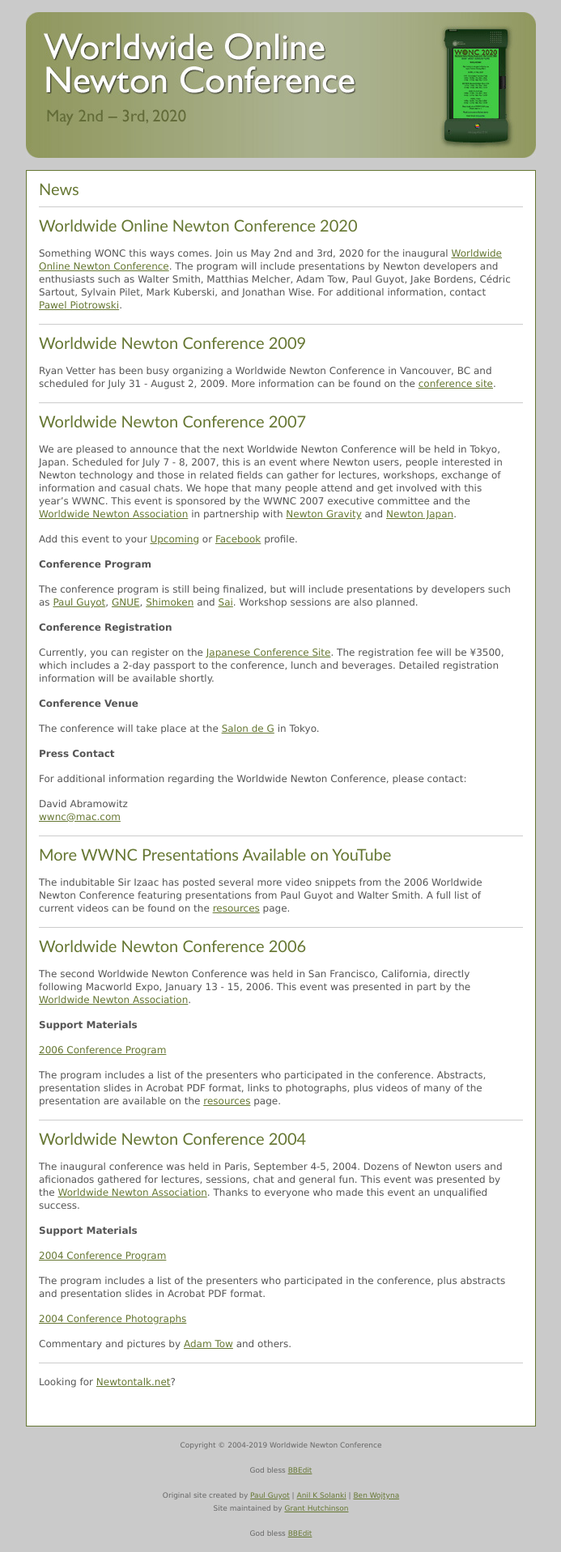
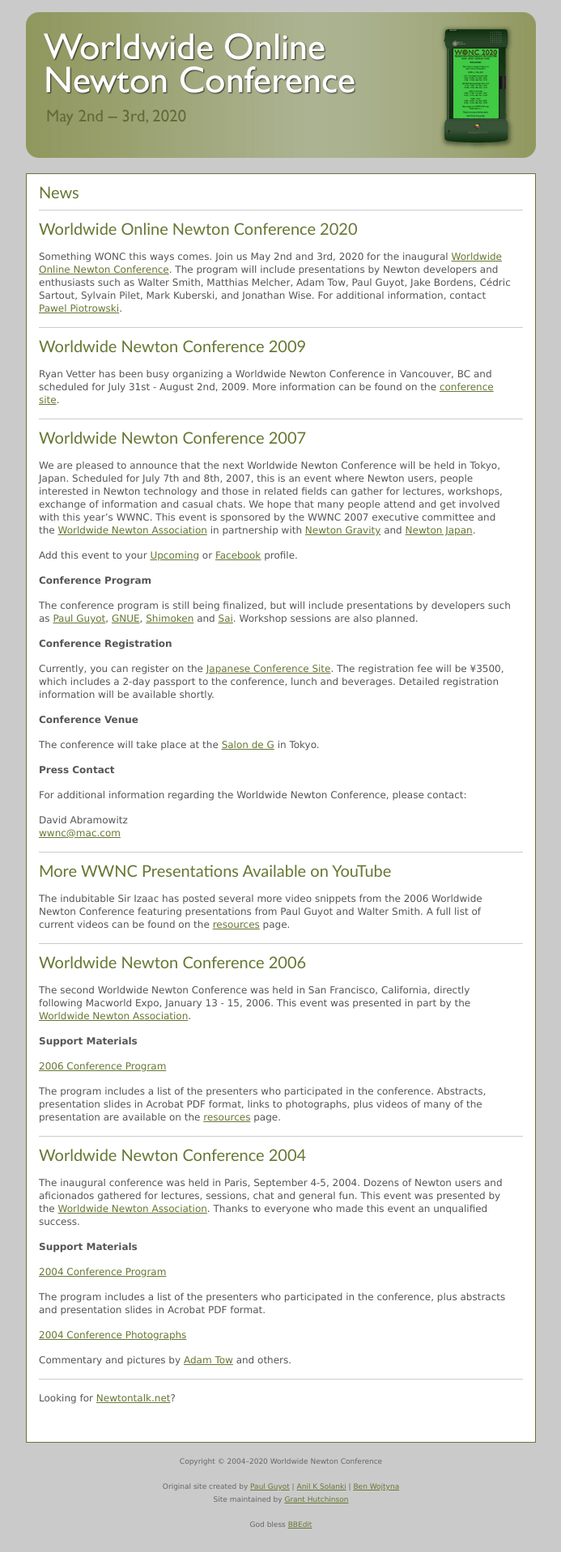
Before and after one commit to splorp/wwnc, a PHP site: page / in a window 1280 px wide. Shown: the whole page at 81% size, without its empty margins (293-986 px from the left). After the commit the page ends 1888 px from the top, so only its background shows below. Run offline with PHP 8.4, Linux system fonts and the light colour scheme.

Commit message:
Converted page to HTML5, updated copyright, minor edits

```diff
--- a/wwnc.newtontalk.net/index.php
+++ b/wwnc.newtontalk.net/index.php
@@ -1,18 +1,17 @@
-<!DOCTYPE html PUBLIC "-//W3C//DTD XHTML 1.0 Transitional//EN"
-        "http://www.w3.org/TR/xhtml1/DTD/xhtml1-transitional.dtd">
-<html>
+<!DOCTYPE html>
+<html lang="en">
 	<head>
-		<meta http-equiv="content-type" content="text/html;charset=iso-8859-1" />
+		<meta charset="utf-8" />
+		<meta name="microid" content="62c75041115ee79f947f77091cf924091137201f" />
 		<title>Worldwide Newton Conference</title>
 		<link rel="icon" href="/favicon.ico" type="image/ico" />
 		<link rel="stylesheet" type="text/css" href="/includes/wwnc_001.css" media="screen" />
-		<meta name="microid" content="62c75041115ee79f947f77091cf924091137201f" />
 	</head>
 
 	<body>
 		<div id="container">
 			<div id="header">
-				<img src="/image/wwnc-header2020.jpg" alt="Worldwide Online Newton Conference" width="630" height="180" border="0" />
+				<img src="/image/wwnc-header2020.jpg" alt="Worldwide Online Newton Conference" width="630" height="180" />
 			</div>
 
 			<div id="content">
@@ -28,12 +27,12 @@
 
 				<div class="chunk">
 				<h1>Worldwide Newton Conference 2009</h1>
-				<p>Ryan Vetter has been busy organizing a Worldwide Newton Conference in Vancouver, BC and scheduled for July 31 - August 2, 2009. More information can be found on the <a href="https://web.archive.org/web/20090704085219/http://wwnc2009.com/Home.html">conference site</a>.</p>
+				<p>Ryan Vetter has been busy organizing a Worldwide Newton Conference in Vancouver, BC and scheduled for July 31st - August 2nd, 2009. More information can be found on the <a href="https://web.archive.org/web/20090704085219/http://wwnc2009.com/Home.html">conference site</a>.</p>
 				</div>
 
 				<div class="chunk">
 				<h1>Worldwide Newton Conference 2007</h1>
-				<p>We are pleased to announce that the next Worldwide Newton Conference will be held in Tokyo, Japan. Scheduled for July 7 - 8, 2007, this is an event where Newton users, people interested in Newton technology and those in related fields can gather for lectures, workshops, exchange of information and casual chats. We hope that many people attend and get involved with this year&#8217;s WWNC. This event is sponsored by the WWNC 2007 executive committee and the <a href="https://web.archive.org/web/20090905063736/http://worldwide-newton.asso.eu.org/">Worldwide Newton Association</a> in partnership with <a href="http://newton.so-kukan.com/gravity/wwnc2007/">Newton Gravity</a> and <a href="https://web.archive.org/web/20061107232802/http://www.cyborg.ne.jp/~newtonj/">Newton Japan</a>.</p>
+				<p>We are pleased to announce that the next Worldwide Newton Conference will be held in Tokyo, Japan. Scheduled for July 7th and 8th, 2007, this is an event where Newton users, people interested in Newton technology and those in related fields can gather for lectures, workshops, exchange of information and casual chats. We hope that many people attend and get involved with this year’s WWNC. This event is sponsored by the WWNC 2007 executive committee and the <a href="https://web.archive.org/web/20090905063736/http://worldwide-newton.asso.eu.org/">Worldwide Newton Association</a> in partnership with <a href="http://newton.so-kukan.com/gravity/wwnc2007/">Newton Gravity</a> and <a href="https://web.archive.org/web/20061107232802/http://www.cyborg.ne.jp/~newtonj/">Newton Japan</a>.</p>
 
 				<p>Add this event to your <a href="http://upcoming.yahoo.com/event/203492">Upcoming</a> or <a href="http://www.facebook.com/event.php?eid=2358157939">Facebook</a> profile.</p>
 
@@ -41,7 +40,7 @@
 				<p>The conference program is still being finalized, but will include presentations by developers such as <a href="http://www.kallisys.com/">Paul Guyot</a>, <a href="http://www.so-kukan.com/gnue/">GNUE</a>, <a href="http://www.shimoken-works.com/">Shimoken</a> and <a href="http://26inch.net/">Sai</a>. Workshop sessions are also planned.</p>
 
 				<p><b>Conference Registration</b></p>
-				<p>Currently, you can register on the <a href="http://newton.so-kukan.com/gravity/wwnc2007/">Japanese Conference Site</a>. The registration fee will be &#165;3500, which includes a 2-day passport to the conference, lunch and beverages. Detailed registration information will be available shortly.</p>
+				<p>Currently, you can register on the <a href="http://newton.so-kukan.com/gravity/wwnc2007/">Japanese Conference Site</a>. The registration fee will be ¥3500, which includes a 2-day passport to the conference, lunch and beverages. Detailed registration information will be available shortly.</p>
 
 				<p><b>Conference Venue</b></p>
 				<p>The conference will take place at the <a href="/venue/" title="View information about the conference venue.">Salon de G</a> in Tokyo.</p>
@@ -105,8 +104,7 @@
 			</div>
 
 			<div id="footer">
-				<p>Copyright &#169; 2004-2019 Worldwide Newton Conference</p>
-				<p>God bless <a href="http://www.barebones.com/products/bbedit/">BBEdit</a></p>
+				<p>Copyright © 2004–2020 Worldwide Newton Conference</p>
 				<p>Original site created by <a href="http://www.kallisys.com/">Paul Guyot</a> | <a href="http://www.thisiswhatwedo.com/">Anil K Solanki</a> | <a href="https://web.archive.org/web/20160111112813/http://www.torpedobird.com/">Ben Wojtyna</a><br />
 				Site maintained by <a href="https://splorp.com/">Grant Hutchinson</a></p>
 				<p>God bless <a href="https://www.barebones.com/products/bbedit/">BBEdit</a></p>
```
